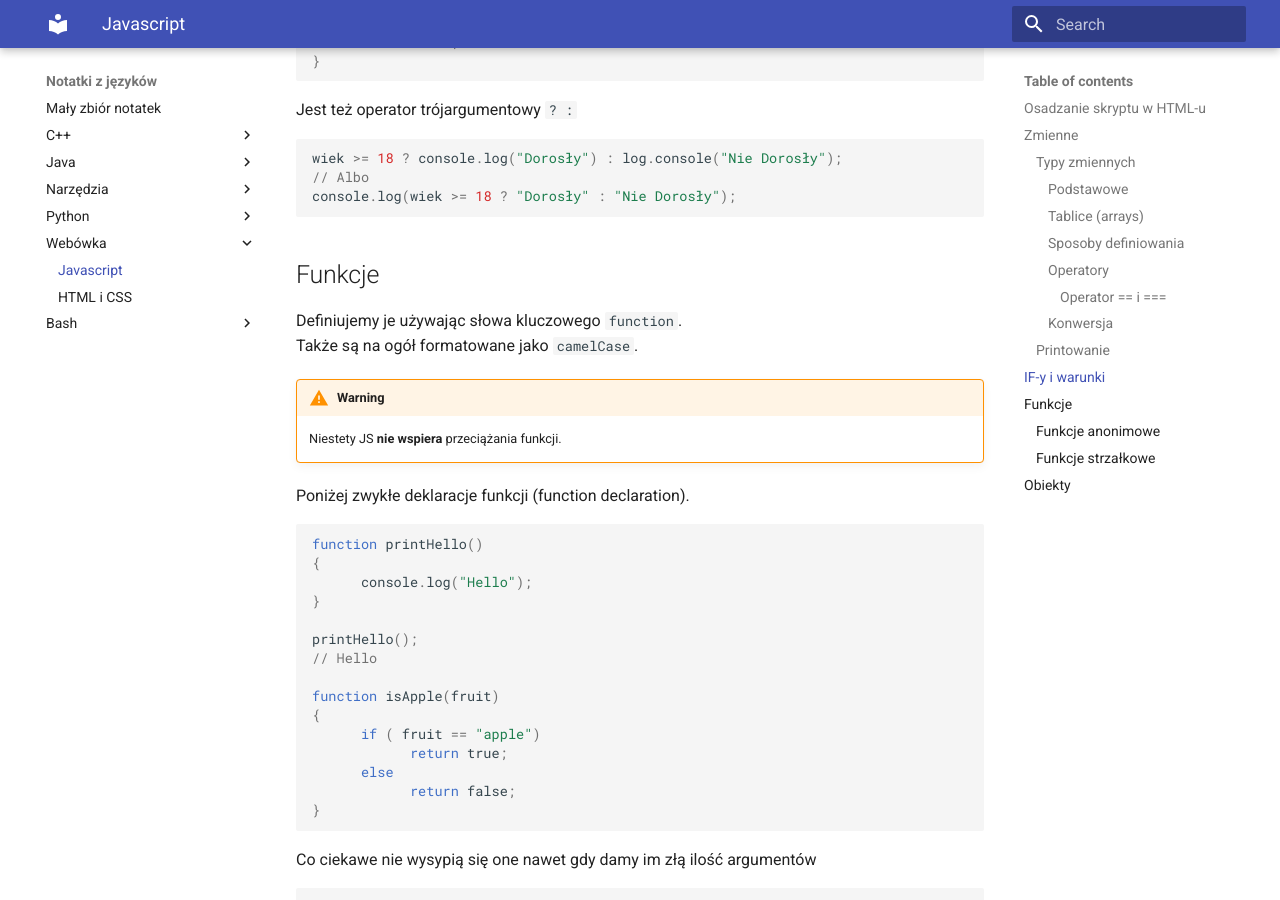
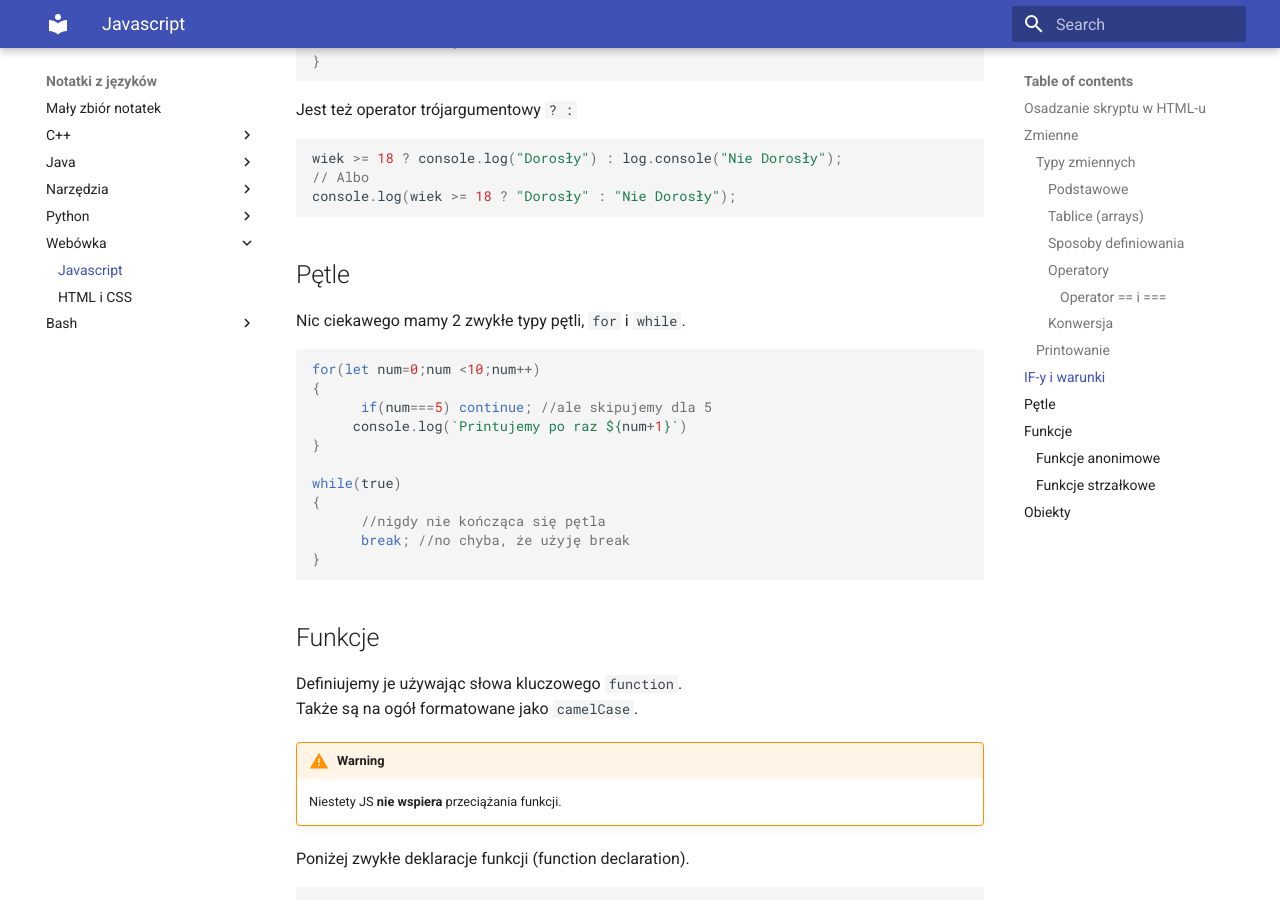
Before and after one commit to pktiuk/notatki_z_jezykow, an MkDocs documentation site: the page built from docs/Webówka/1_javascript_syntax.md, in a window 1280 px wide and 900 px high, scrolled down 6413 px. Built offline with MkDocs 1.6.1 and Material for MkDocs 9.7.7, drawn with Linux system fonts in a browser that asks for light colours.

Commit message:
Pętla for i while

````diff
--- a/docs/Webówka/1_javascript_syntax.md
+++ b/docs/Webówka/1_javascript_syntax.md
@@ -115,7 +115,7 @@ Operacje na tablicach
 let tablica = [];
 
 // rozmiar tablicy
-tablica.length
+tablica.length;
 // 0
 
 tablica.push(10); //teraz tablica zawiera 10
@@ -330,6 +330,24 @@ wiek >= 18 ? console.log("Dorosły") : log.console("Nie Dorosły");
 console.log(wiek >= 18 ? "Dorosły" : "Nie Dorosły");
 ```
 
+## Pętle
+
+Nic ciekawego mamy 2 zwykłe typy pętli, `for` i `while`.
+
+```js
+for(let num=0;num <10;num++)
+{
+      if(num===5) continue; //ale skipujemy dla 5
+     console.log(`Printujemy po raz ${num+1}`)
+}
+
+while(true)
+{
+      //nigdy nie kończąca się pętla
+      break; //no chyba, że użyję break
+}
+```
+
 ## Funkcje
 
 Definiujemy je używając słowa kluczowego `function`.
````
